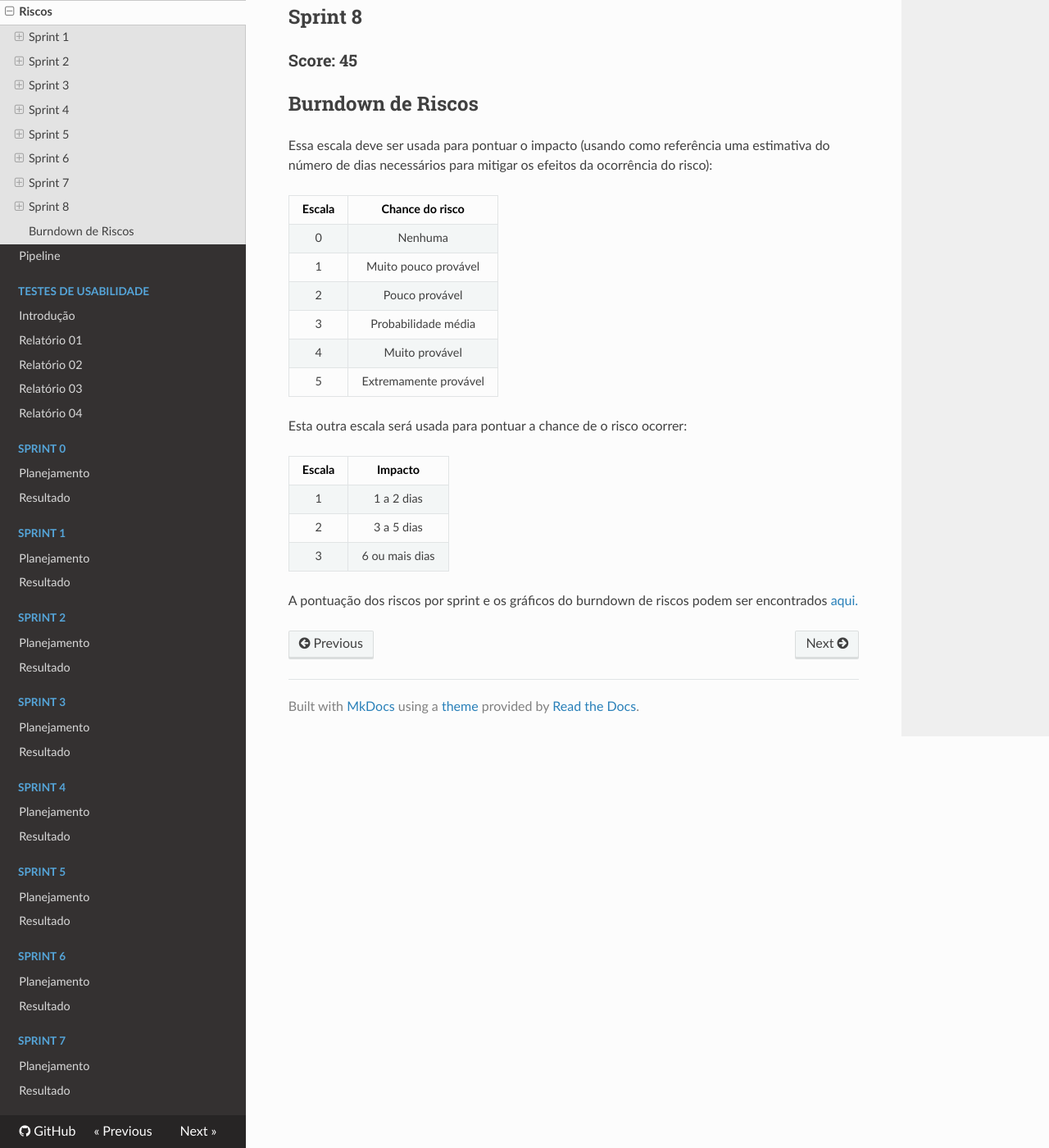
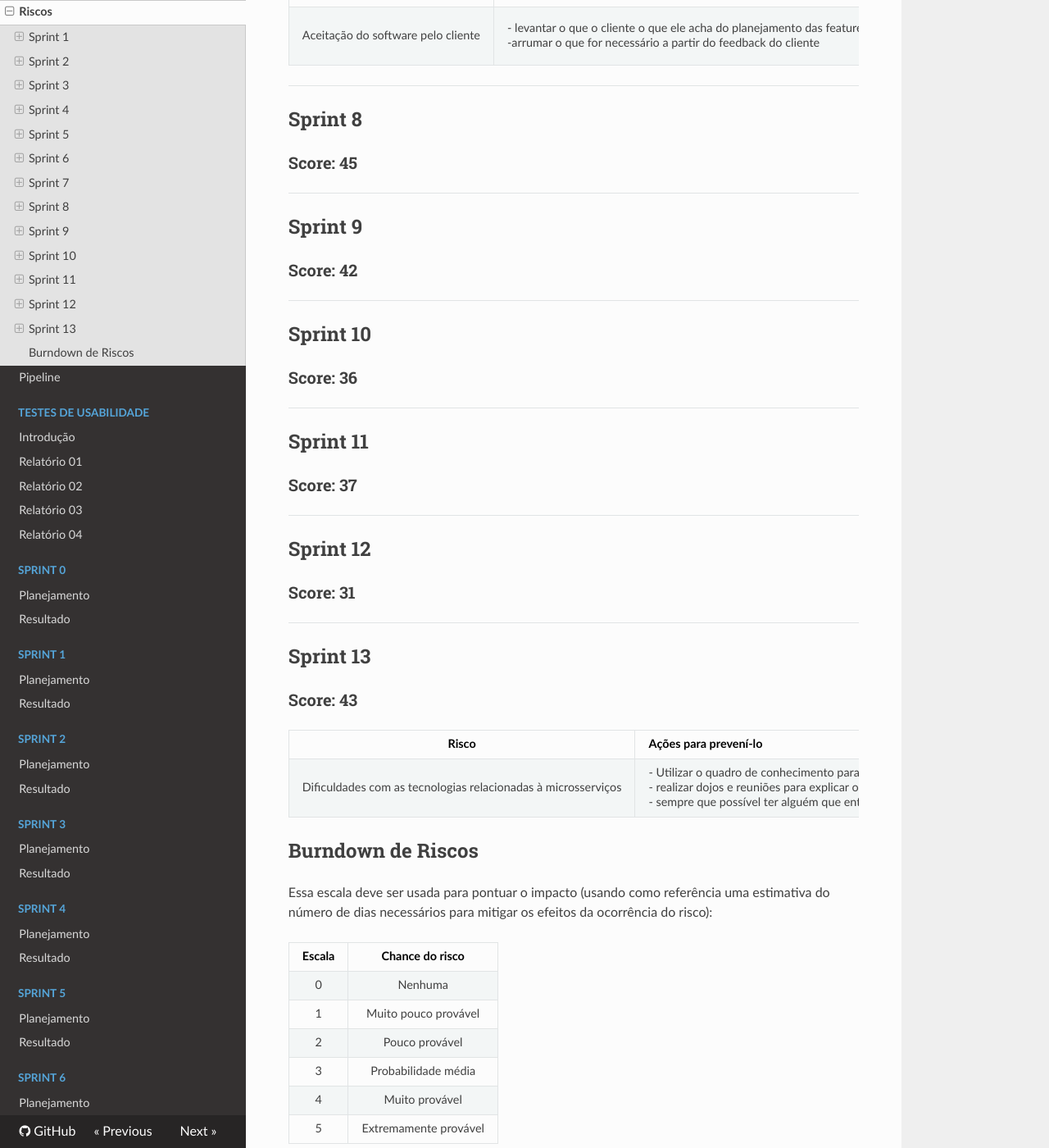
Before and after one commit to fga-eps-mds/2018.1-Dr-Down, an MkDocs documentation site: the page built from docs/eps/RISKS.md, in a window 1280 px wide and 1400 px high, scrolled down 2151 px. Shown: the whole window at 82% size. Built offline with MkDocs 1.6.1, drawn with Linux system fonts in a browser that asks for light colours; nearby versions of some CDN libraries; old or Windows-style settings are respelled for this version of MkDocs.

Commit message:
Updating the risks documentation
Add missing risks scores for sprints

Add informations about new risks

```diff
--- a/docs/eps/RISKS.md
+++ b/docs/eps/RISKS.md
@@ -32,6 +32,8 @@
 | Dificuldades para realizar o deploy | - buscar opções para o deploy que sejam de qualidade mas gratuitas ou com preço compatível com o orçamento disponível;<br>- ter um plano B que seja de rápida implementação para o caso de haver problemas com a máquina de deploy. | - colocar o plano B em prática;<br>- mobilizar recursos para o reestabelecimento do plano A, se for possível |
 | Dificuldades no contato com o cliente | - ter diversas formas de contato com os clientes;<br>- ter mais de um cliente;<br>- não ter uma dependência excessiva dos clientes para a continuidade das atividades | - reestabelecimento do contato assim que possível;<br>- levantar os motivos para os problemas no contato para mitigá-los em outros momentos;<br>- deixar claro para o cliente como o contato com ele é importante para o bom andamento do projeto
 
+---
+
 ## Sprint 4
 
 ### Score: 50
@@ -42,6 +44,8 @@
 | Membros com carga excessiva de trabalho | - fazer uma pontuação das histórias que realmente reflitam o esforço para completá-las;<br>- fazer o acompanhamento da velocity e de como a equipe está se comportando para estimar se a equipe ainda suporta uma carga maior de trabalho | - levantar se o excesso de trabalho foi geral ou apenas de alguns membros e os motivos para isso;<br>- se possível, redistribuir o a carga de trabalho da sprint entre os membros;<br>- tomar mais cuidado com a pontuação e/ou a quantidade de histórias na sprint seguinte |
 | Atraso no roadmap do projeto | - quando possível, antecipar atividades de sprints futuras;<br>- antecipar gargalos que podem gerar atrasos para que sejam solucionados antes que gerem problemas | - cuidar das causas do atraso;<br>- replanejar as sprints seguintes com o objetivo de voltar a ficar em dia com o roadmap;<br>- verificar se haverá a necessidade e a possibilidade de alterar o roadmap |
 
+---
+
 ## Sprint 5
 
 ### Score: 65
@@ -50,9 +54,13 @@
 |:--------------:|:-------------------|:-------------------|
 | Atraso na implementação da arquitetura do projeto | - apresentar as features com antecedência para o arquiteto do software para que ele possa planejar como implementá-las com antecedência;<br>- checar o andamento do planejamento e implementação da arquitetura constantemente com o arquiteto | - analisar o que houve de errado na implementação para remediar;<br>- incluir no planejamento das sprints seguintes histórias para tirar o atraso da implementação da arquitetura
 
+---
+
 ## Sprint 6
 
 ### Score: 51
+
+---
 
 ## Sprint 7
 
@@ -62,9 +70,45 @@
 |:--------------:|:-------------------|:-------------------|
 | Aceitação do software pelo cliente | - levantar o que o cliente o que ele acha do planejamento das features a serem implementadas, antes de elas serem incluídas em uma sprint;<br>-arrumar o que for necessário a partir do feedback do cliente | - levantar com o cliente o que está errado no que foi feito;<br>- elencar possíveis soluções para os problemas apontados e apresentá-las ao cliente, até que ele esteja de acordo;<br>- corrigir os erros nas sprints seguintes, o mais rápido possível
 
+---
+
 ## Sprint 8
 
 ### Score: 45
+
+---
+
+## Sprint 9
+
+### Score: 42
+
+---
+
+## Sprint 10
+
+### Score: 36
+
+---
+
+## Sprint 11
+
+### Score: 37
+
+---
+
+## Sprint 12
+
+### Score: 31
+
+---
+
+## Sprint 13
+
+### Score: 43
+
+| **Risco** | **Ações para prevení-lo** | **Ações para mitigá-lo** |
+|:--------------:|:-------------------|:-------------------|
+| Dificuldades com as tecnologias relacionadas à microsserviços | - Utilizar o quadro de conhecimento para levantar possíveis dificuldades que podem surgir;<br>- realizar dojos e reuniões para explicar o microsserviço e seu funcionamento;<br>- sempre que possível ter alguém que entenda bem o microsserviço para que possa ajudar na sua implementação e/ou tirar dúvidas | - levantar quais são as dificuldades existentes ;<br>-realizar dojos e reuniões para determinar como resolver as dificuldades;<br>- alterar o microsserviço e/ou sua implementação na aplicação, se for necessário
 
 ## Burndown de Riscos
 
```
